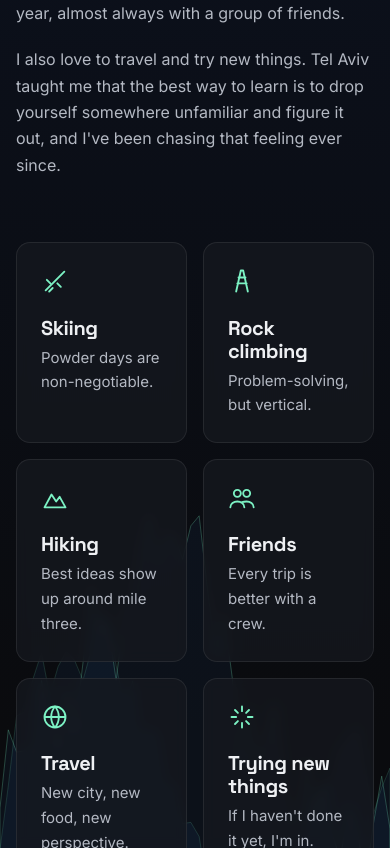
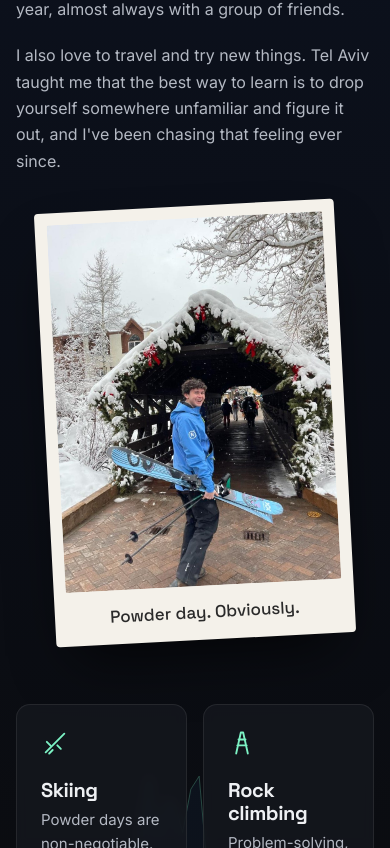
Before and after one commit to amuller18/personal-portfolio, a React (Create React App) app: page / in a window 390 px wide. Shown: the part 3475-4323 px from the top of the page. Built offline with nearby package versions, Linux system fonts and the light colour scheme.

Commit message:
Add skiing photo to the Off the clock interlude
Polaroid-style photo beside the interlude text (stacks below on mobile).
Image resized to 900x1200 with metadata stripped.

Co-Authored-By: Claude Opus 5.5 <noreply@anthropic.com>
Claude-Session: https://claude.ai/code/session_01YMjgmimKttnpGJV2TwGjbN

```diff
--- a/src/App.css
+++ b/src/App.css
@@ -692,6 +692,55 @@ button {
   position: relative;
 }
 
+.interlude__grid {
+  display: grid;
+  grid-template-columns: minmax(0, 0.8fr) minmax(0, 1.2fr);
+  gap: clamp(32px, 6vw, 80px);
+  align-items: center;
+}
+
+.interlude__text .chapter__header {
+  position: static;
+  margin-bottom: 28px;
+}
+
+.polaroid {
+  justify-self: center;
+  width: 100%;
+  max-width: 400px;
+  padding: 12px 12px 0;
+  background: #f4f1ea;
+  border-radius: 4px;
+  box-shadow: 0 30px 60px -20px rgba(0, 0, 0, 0.7);
+}
+
+.polaroid.reveal--in {
+  transform: rotate(-3deg);
+  transition:
+    opacity 0.7s ease,
+    transform 0.5s cubic-bezier(0.2, 0.7, 0.2, 1);
+}
+
+.polaroid.reveal--in:hover {
+  transform: rotate(0deg) scale(1.02);
+}
+
+.polaroid img {
+  width: 100%;
+  height: auto;
+  aspect-ratio: 3 / 4;
+  object-fit: cover;
+  border-radius: 2px;
+}
+
+.polaroid figcaption {
+  padding: 12px 4px 14px;
+  text-align: center;
+  font-family: var(--font-display);
+  font-size: 17px;
+  color: #2a2a2a;
+}
+
 .activities {
   list-style: none;
   margin: 64px 0 0;
@@ -1690,6 +1739,15 @@ button {
     grid-template-columns: repeat(2, minmax(0, 1fr));
   }
 
+  .interlude__grid {
+    grid-template-columns: minmax(0, 1fr);
+  }
+
+  .polaroid {
+    order: 1;
+    max-width: 300px;
+  }
+
   .hero__inner,
   .chapter__grid,
   .versus,
--- a/src/Pages/Home/Interlude.jsx
+++ b/src/Pages/Home/Interlude.jsx
@@ -52,7 +52,18 @@ export default function Interlude() {
         ))}
       </svg>
       <div className="container">
-        <div className="chapter__grid">
+        <div className="interlude__grid">
+          <Reveal as="figure" className="polaroid">
+            <img
+              src={interlude.photo.src}
+              alt={interlude.photo.alt}
+              width="900"
+              height="1200"
+              loading="lazy"
+            />
+            <figcaption>{interlude.photo.caption}</figcaption>
+          </Reveal>
+          <div className="interlude__text">
             <ChapterHeader {...interlude} />
             <div className="chapter__body">
               {interlude.body.map((paragraph, i) => (
@@ -60,6 +71,7 @@ export default function Interlude() {
                   {paragraph}
                 </Reveal>
               ))}
+            </div>
           </div>
         </div>
 
--- a/src/data/story.js
+++ b/src/data/story.js
@@ -106,6 +106,11 @@ export const interlude = {
       "best way to learn is to drop yourself somewhere unfamiliar and figure " +
       "it out, and I've been chasing that feeling ever since.",
   ],
+  photo: {
+    src: "./img/skiing.jpg",
+    alt: "Alex grinning while carrying skis across a snow-covered bridge",
+    caption: "Powder day. Obviously.",
+  },
   activities: [
     { key: "ski", title: "Skiing", body: "Powder days are non-negotiable." },
     { key: "climb", title: "Rock climbing", body: "Problem-solving, but vertical." },
```
Also changed, not shown: public/img/skiing.jpg (added). Lines whose indentation alone changed are shown as unchanged.
